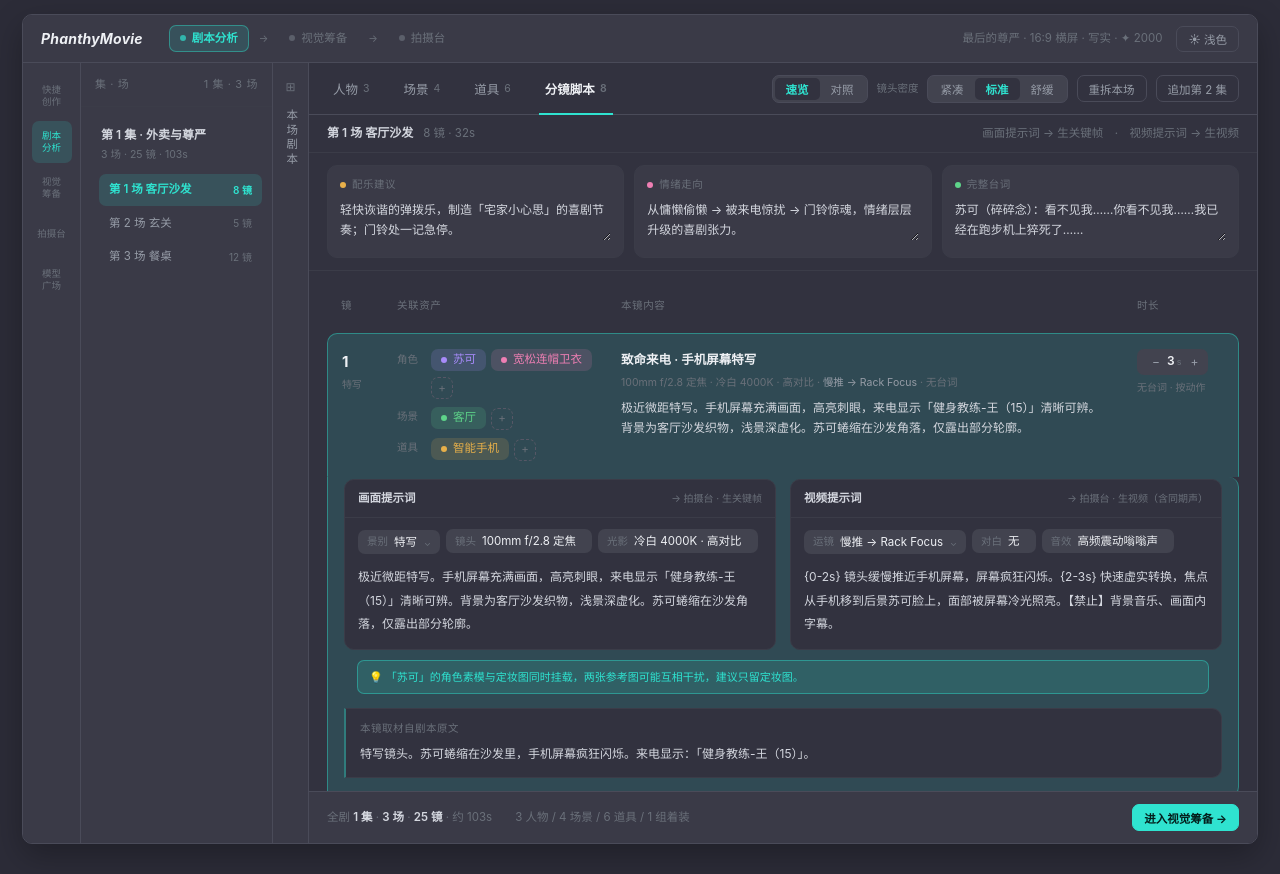
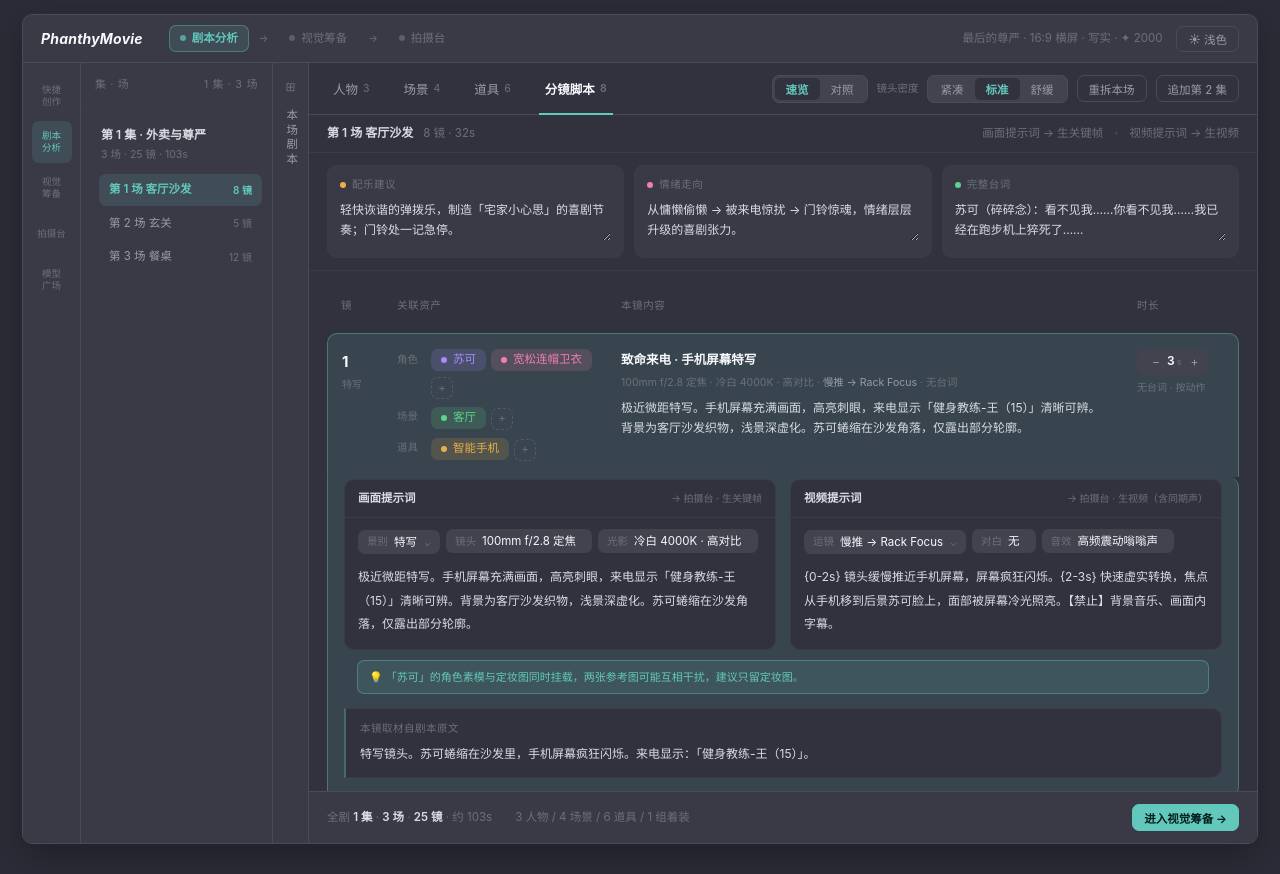
Before and after one commit to sunnygirl-0106/script-analysis-demo, a React (Vite) app: page / in a window 1280 px wide. Built offline with nearby package versions, Linux system fonts and the light colour scheme.

Commit message:
深色模式微调：青绿调淡不刺眼，标题白提亮到接近纯白
Co-Authored-By: Claude Opus 4.8 (1M context) <noreply@anthropic.com>
Claude-Session: https://claude.ai/code/session_01YLWMjpmwLdbzcZu8h2xGG1

```diff
--- a/src/styles/theme.css
+++ b/src/styles/theme.css
@@ -9,14 +9,14 @@
   --line: #4a4b59; /* 主分割 */
   --line2: #3b3c48; /* 次分割 */
   --edge: #565766; /* hover 描边 */
-  --t1: #eef0f4; /* 标题 */
-  --t2: #d4d7df; /* 正文 */
+  --t1: #f7f9fd; /* 标题（更接近纯白） */
+  --t2: #d9dce4; /* 正文 */
   --t3: #969ca7; /* 次要 */
   --t4: #6a707a; /* 弱 */
-  --acc: #2fe3d0; /* 青绿主色 */
-  --acc-bg: rgba(47, 227, 208, 0.14);
-  --acc-line: rgba(47, 227, 208, 0.42);
-  --on-acc: #04201d; /* 主色上的文字（深底青绿用深墨） */
+  --acc: #63c8bc; /* 青绿主色（调淡，不刺眼） */
+  --acc-bg: rgba(99, 200, 188, 0.13);
+  --acc-line: rgba(99, 200, 188, 0.38);
+  --on-acc: #06201d; /* 主色上的文字（深底青绿用深墨） */
   --role: #a78bfa;
   --cloth: #ef7fb4;
   --scene: #5ed48a;
```
